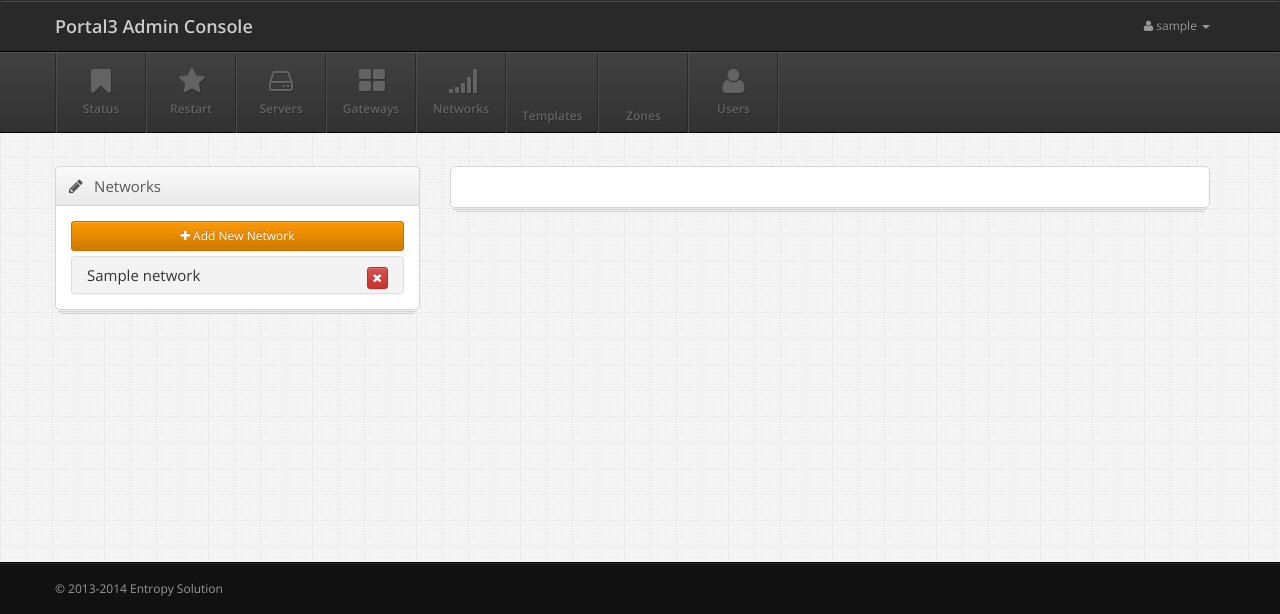
After one commit to edward01/Portal3_new, a Flask app: template templates/networks/index.html in a window 1280 px wide. The commit adds this page. Shown: the top 614 px of the page. Run offline with Flask 2, Linux system fonts and the light colour scheme; the visitor is signed in with stand-in values (Sample User, id 1); the template is opened without the code that fills it: most values are stand-ins (such as "Sample title", 1, 10 or a date in 2020); parts of the project's set-up code (start-up, migrations or seed data) failed here and were passed over; some libraries are stand-ins or nearby versions.

Commit message:
submit last change made

```diff
--- /dev/null
+++ b/networks/__init__.py
@@ -0,0 +1 @@
+#!/usr/bin/env python
--- a/templates/base.html
+++ b/templates/base.html
@@ -111,7 +111,7 @@
 			</a>
 
 			<ul class="dropdown-menu">
-				<!--<li><a href="javascript:;">My Profile</a></li>-->
+				<li><a href="javascript:;">My Profile</a></li>
 				<!--<li><a href="javascript:;">My Groups</a></li>-->
 				<!--<li class="divider"></li>-->
 				<li><a href="{{ url_for('user.logout') }}">Logout</a></li>
@@ -152,7 +152,7 @@
 
 					<li class="">
 						<a href="#">
-							<i class="icon-th"></i>
+							<i class="icon-bookmark"></i>
 							<span>Status</span>
 						</a>
 					</li>
@@ -164,32 +164,31 @@
 					</li>
                     <li class="{% if viewbag.module_name == 'servers' %} active {% endif %}">
 						<a href="{{ url_for('servers.index') }}">
-							<i class="icon-bookmark"></i>
+							<i class="icon-hdd"></i>
 							<span>Servers</span>
 						</a>
 					</li>
                     <li class="{% if viewbag.module_name == 'gateways' %} active {% endif %}">
 						<a href="{{ url_for('gateways.index') }}">
-                        <!--<a href="#">-->
-							<i class="icon-pencil"></i>
-							<span>Getways</span>
+							<i class="icon-th-large"></i>
+							<span>Gateways</span>
 						</a>
 					</li>
-                    <li class="dropdown">
-						<a href="#">
-							<i class="icon-flag"></i>
+                    <li class="{% if viewbag.module_name == 'networks' %} active {% endif %}">
+						<a href="{{ url_for('networks.index') }}">
+							<i class="icon-signal"></i>
 							<span>Networks</span>
 						</a>
 					</li>
                     <li class="dropdown">
 						<a href="#">
-							<i class="icon-refresh"></i>
+							<i class=""></i>
 							<span>Templates</span>
 						</a>
 					</li>
                     <li class="dropdown">
 						<a href="#">
-							<i class="icon-signal"></i>
+							<i class=""></i>
 							<span>Zones</span>
 						</a>
 					</li>
--- /dev/null
+++ b/templates/networks/index.html
@@ -0,0 +1,132 @@
+{% extends "base.html" %}
+{% block title %} {{ viewbag['module_name']|capitalize }} {% endblock %}
+{% block body %}
+
+
+<div class="col-md-4 col-xs-12">
+
+    <div class="widget stacked" id="dv_left_menu">
+        <div class="widget-header">
+              <i class="icon-pencil"></i>
+              <h3>Networks</h3>
+        </div> <!-- /.widget-header -->
+
+        <div class="widget-content">
+            <div class="panel-group accordion" style="margin-top: -10px;">
+
+                <button type="button" id="btAdd_{{ network_name }}" name="btAdd_{{ network_name }}" class="btn btn-primary btn-sm" style="width:100%;" data-toggle="modal" href="#bigModal">
+                <span class="icon-plus"></span> Add New Network
+                </button>
+                <div style="height: 5px;"></div>
+
+
+                {% set networks_ctr = 1 %}
+                {% for network in networks|sort(attribute='network_name') %}
+                <!--<div class="panel panel-default open">-->
+                <!--<div class="panel panel-default">-->
+                <div class="panel panel-default {% if viewbag['selected_network']|string() == network['_id']|string() %} open {% endif %}">
+
+                    <div class="panel-heading">
+                    <h4 class="panel-title">
+                      <a class="accordion-toggle" data-toggle="collapse" data-parent=".accordion" href="#collapse_{{ networks_ctr }}" attrkey="list_network" attrval="{{ network['_id'] }}">
+                        {{ network['network_name'] }}
+
+                        <span class="pull-right">
+                            <button type="button" class="btn btn-danger btn-xs msgbox-confirm" attrkey="bt_del_network" attrval="{{ network['_id'] }}" attrname="{{ network['network_name'] }}">
+                            <span class="icon-remove"></span>
+                            </button>
+                        </span>
+                      </a>
+                    </h4>
+                    </div>
+
+                </div>
+                    {% set networks_ctr = networks_ctr + 1 %}
+                {% endfor %}
+
+            </div>
+        </div>
+    </div>
+
+</div> <!-- /span6 -->
+
+
+<div class="col-md-8">
+
+    <div class="widget stacked">
+        <div class="widget-content">
+
+          <form id="server-form" action="/networks/save" method="post" role="form" class="">
+
+
+
+          </form>
+
+        </div> <!-- /widget-content -->
+    </div> <!-- /widget -->
+
+</div> <!-- /span6 -->
+
+
+
+<!--Add new gateway modal-->
+<div id="bigModal" class="modal fade" tabindex="-1" role="dialog">
+  <div class="modal-dialog">
+
+    <div class="modal-content">
+      <form id="add-form" action="/networks/add" method="post">
+      <div class="modal-header">
+        <button type="button" class="close" data-dismiss="modal" aria-hidden="true">×</button>
+        <h4 class="modal-title" >New Network</h4>
+      </div>
+      <div class="modal-body">
+          <div class="alert alert-danger alert-dismissable" id="new_alert">
+            <div id="msg"></div>
+            </div>
+          <input type="text" id="txt_new_network" name="txt_new_gateway" class="form-control input-md" placeholder="Network Name" />
+      </div>
+      <div class="modal-footer">
+        <button type="submit" class="btn btn-primary" id="btCreateNew">Create Network</button>
+        <button type="button" class="btn btn-default" id="btCancel" data-dismiss="modal">Close</button>
+      </div>
+      </form>
+    </div><!-- /.modal-content -->
+  </div><!-- /.modal-dialog -->
+</div> <!-- /.modal -->
+
+
+
+<script>
+$(function() {
+    //-- Hides new_entry alert
+    $("#new_alert").hide();
+
+    //-- new entries button > click
+    $("#btCancel").click(function() {
+        $("#new_alert").hide();
+    });
+    $("#txt_new_network").keypress(function(e) {
+        if(e.which == 13)
+            return submit_form();
+    });
+    $("#add-form").submit(function(event) {
+        //event.preventDefault();
+        return submit_form();
+    });
+});
+
+//-- Create new network > submit
+function submit_form() {
+    if($("#txt_new_network").val().trim() == '') {
+        $("#msg").text('Network is required.');
+        $("#new_alert").show();
+        $(this).focus();
+        return false;
+    }
+    else {
+        return true;
+    }
+}
+</script>
+
+{% endblock %}
--- a/templates/user/login.html
+++ b/templates/user/login.html
@@ -68,7 +68,7 @@
 
 	<div class="content clearfix">
 
-		<form action="/login" method="post" autocomplete="off">
+		<form action="/login" method="post">
 
 			<h1>Sign In</h1>
 
--- a/wsgi.py
+++ b/wsgi.py
@@ -111,15 +111,5 @@ def index():
     return redirect(url_for('user.login_form'))
 
 
-
-@app.route('/sample', methods=['GET'])
-def sample():
-    return render_template('test_page.html')
-
-@app.route('/sample2', methods=['GET'])
-def sample2():
-    return render_template('test_page2.html')
-
-
 if __name__ == '__main__':
-    app.run(debug=True)
+    app.run(debug=app.config['DEBUG'])
```
Also changed, not shown: gateways/controller.py (+96 -96 lines), networks/controller.py (+27 -3 lines), templates/gateways/index.html (+5 -5 lines), 1 other file.
